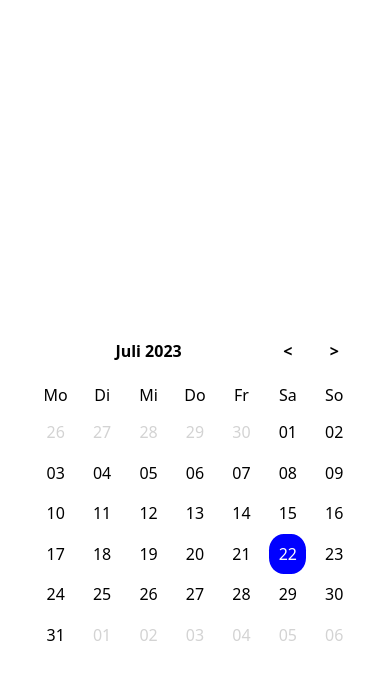
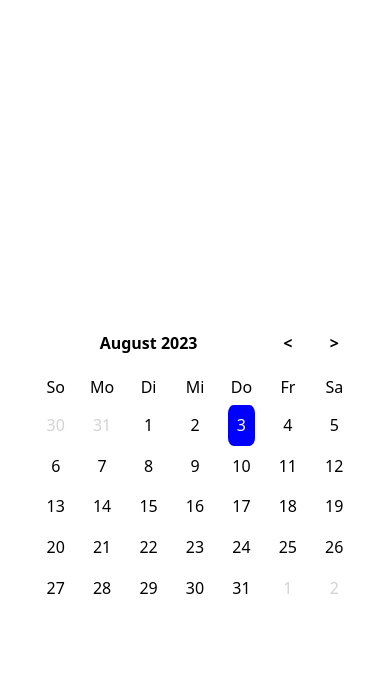
Before and after one commit to KevinObe/Haushaltsmanager, a plain HTML site: page src/public/Kalender/index.html in a window 390 px wide. Shown: the part 130-810 px from the top of the page. Drawn offline with Linux system fonts and the light colour scheme.

Commit message:
updated html and css for mobile, added basic .js date functions.

```diff
--- a/src/public/Kalender/index.html
+++ b/src/public/Kalender/index.html
@@ -5,6 +5,8 @@
   <meta name="viewport" content="width=device-width, initial-scale=1.0">
   <link rel="stylesheet" href="../common.css">
   <link rel="stylesheet" href="style.css">
+  <script src="script.js" defer></script>
+  <script src="../mobileMenu.js" defer></script>
   <title>Mein Haushalt - Kalender</title>
 </head>
 <body>
@@ -16,6 +18,16 @@
       <span class="toggleBar"></span>
       <span class="toggleBar"></span>
     </div>
+
+    <ul id="mobile-menu" class="inactive">
+      <li class="menu-item"><a href="../Übersichtsseite/index.html">Übersicht</a></li>
+      <li class="menu-item"><a href="../Einkaufen/index.html">Einkaufen</a></li>
+      <li class="menu-item"><a href="../Notizen/index.html">Notizen</a></li>
+      <li class="menu-item"><a href="#">Einstellungen</a></li>
+      <li class="menu-item"><a href="#">Profil</a></li>
+      <li class="menu-item"><a href="../Anmeldung/index.html">Logout</a></li>
+      <li class="menu-item"><div id="closeButton">X</div></li>
+    </ul>
   </header>
 
   <section class="contentSpace">
@@ -23,65 +35,23 @@
 
   <main class="calendar">
     <div>
-      <p class="currentDate">Juli 2023</p>
+      <p class="currentDate"></p>
       <span class="previous"><</span>
       <span class="next">></span>
     </div>
 
     <ul class="weeks">
+      <li>So</li>
       <li>Mo</li>
       <li>Di</li>
       <li>Mi</li>
       <li>Do</li>
       <li>Fr</li>
       <li>Sa</li>
-      <li>So</li>
     </ul>
 
-    <ul class="days">
-      <li class="inactive">26</li>
-      <li class="inactive">27</li>
-      <li class="inactive">28</li>
-      <li class="inactive">29</li>
-      <li class="inactive">30</li>
-      <li>01</li>
-      <li>02</li>
-      <li>03</li>
-      <li>04</li>
-      <li>05</li>
-      <li>06</li>
-      <li>07</li>
-      <li>08</li>
-      <li>09</li>
-      <li>10</li>
-      <li>11</li>
-      <li>12</li>
-      <li>13</li>
-      <li>14</li>
-      <li>15</li>
-      <li>16</li>
-      <li>17</li>
-      <li>18</li>
-      <li>19</li>
-      <li>20</li>
-      <li>21</li>
-      <li class="active">22</li>
-      <li>23</li>
-      <li>24</li>
-      <li>25</li>
-      <li>26</li>
-      <li>27</li>
-      <li>28</li>
-      <li>29</li>
-      <li>30</li>
-      <li>31</li>
-      <li class="inactive">01</li>
-      <li class="inactive">02</li>
-      <li class="inactive">03</li>
-      <li class="inactive">04</li>
-      <li class="inactive">05</li>
-      <li class="inactive">06</li>
-    </ul>
+    <ul class="days"></ul>
+
   </main>
 
   <footer>
--- /dev/null
+++ b/src/public/Kalender/script.js
@@ -0,0 +1,95 @@
+'use strict';
+
+/**************************************************************************************************/
+/** SETTINGS                                                                                     **/
+/** Declare basic settings of the application in this section.                                   **/
+/**************************************************************************************************/
+let date = new Date();
+let currentYear = date.getFullYear();
+let currentMonth = date.getMonth(); //returns 0 to 11!
+
+const months = ['Jänner', 'Februar', 'März', 'April', 'Mai', 'Juni', 'Juli', 'August', 'September', 'Oktober', 'Novenber', 'Dezember'];
+
+
+/**************************************************************************************************/
+/** ELEMENTS                                                                                     **/
+/** Get access to all relevant elements of the DOM in this section.                              **/
+/**************************************************************************************************/
+const $currentDate = document.querySelector('.currentDate');
+const $days = document.querySelector('.days');
+const $previousIcon = document.querySelector('.previous');
+const $nextIcon = document.querySelector('.next');
+
+
+/**************************************************************************************************/
+/** RUNTIME                                                                                      **/
+/** Declare additial variables for the application in this section.                              **/
+/**************************************************************************************************/
+upddateCalendarData();
+
+
+/**************************************************************************************************/
+/** FUNCTIONS                                                                                    **/
+/** Put the main logic of the application in functions and declare them in this section.         **/
+/**************************************************************************************************/
+function upddateCalendarData() {
+  let firstDay = new Date(currentYear, currentMonth, 1).getDay(); // getDay() returns the day of the week (0 - 6), parameter 1 is getting the first day of the current month's day of the week;
+  let lastDateCurrMonth = new Date(currentYear, currentMonth + 1, 0).getDate(); // month + 1 is next month, parameter 0 means 1 day less, which is the last day in the current month => getDate method gives back the day;
+  let lastDatePrevMonth = new Date(currentYear, currentMonth, 0).getDate(); //returns the last day of the previous month with the parameter 0;
+  let lastDay = new Date(currentYear, currentMonth, lastDateCurrMonth).getDay(); // gets the weekday Index of the last day of the month;
+
+  let day = '';
+
+  for(let i = firstDay; i > 0; i--){
+    day += `<li class="inactive">${lastDatePrevMonth - i + 1}</li>`; // last day of prev month - first day of month's weekday index + 1 returns all the days back until the last sunday (index of 0 by the getDay() method) and inserts them into the HTML calendar;
+  };
+
+  for(let i = 1; i <= lastDateCurrMonth; i++) {
+    //setting the class active on today in the loop by checking if the day matches the current date, month and year otherwise set no class;
+    let today = i === date.getDate() && currentMonth === new Date().getMonth() && currentYear === new Date().getFullYear() ? "active" : "";
+    day += `<li class="${today}">${i}</li>`; // gives a day as a li tag back to insert it into the calender for each day of the current month;
+  };
+
+  for(let i = lastDay; i < 6; i++){
+    day += `<li class="inactive">${i - lastDay + 1}</li>`; //uses the weekday index to fill up days until the next saturday, (index of 6);
+  };
+
+  $currentDate.textContent = `${months[currentMonth]} ${currentYear}`;
+  $days.innerHTML = day;
+};
+
+/**************************************************************************************************/
+/** EVENTS                                                                                       **/
+/** Combine the Elements from above with the declared Functions in this section.                 **/
+/**************************************************************************************************/
+$previousIcon.addEventListener('click', () => {
+  currentMonth = currentMonth - 1; // shows previous Month and days in the HTML;
+
+  if(currentMonth < 0){ // if index < 0 -> old year needs to be shown, create a new Date with the old year and month and update the calendar with it;
+    date = new Date(currentYear, currentMonth);
+    currentYear = date.getFullYear();
+    currentMonth = date.getMonth();
+  } else {
+    date = new Date(); //else go with the new date as it was at the beginning for the current year, no changes;
+  };
+
+  upddateCalendarData();
+});
+$nextIcon.addEventListener('click', () => {
+  currentMonth = currentMonth + 1; // shows next Month and days in the HTML;
+
+  if(currentMonth > 11){ // if index > 11 -> new year starts, create a new Date with the new year and month and update the calendar with it;
+    date = new Date(currentYear, currentMonth);
+    currentYear = date.getFullYear();
+    currentMonth = date.getMonth();
+  } else {
+    date = new Date(); //else go with the new date as it was at the beginning for the current year, no changes;
+  };
+
+  upddateCalendarData();
+});
+
+/**************************************************************************************************/
+/** SETUP                                                                                        **/
+/** If there are any additional steps to take in order to prepare the app, so use this section.  **/
+/**************************************************************************************************/
--- a/src/public/Kalender/style.css
+++ b/src/public/Kalender/style.css
@@ -102,23 +102,6 @@ header{
 
 /* css styles */
 
-/* mobile Menu */
-
-.menuToggler{
-  width: 100%;
-  color: white;
-  margin: 10%;
-}
-
-.toggleBar{
-  display: block;
-  width: 90%;
-  background-color: var(--main-color);
-  padding: 5%;
-  margin: 5%;
-  border: 1px solid var(--main-color);
-}
-
 /* header */
 
 header{
@@ -151,13 +134,13 @@ header h1{
 }
 
 .previous{
-  padding: 10%;
-  font-weight: bold;
+  padding: 20%;
+  font-weight: bolder;
 }
 
 .next{
-  padding: 10%;
-  font-weight: bold;
+  padding: 20%;
+  font-weight: bolder;
 }
 
 .calendar p{
@@ -172,7 +155,7 @@ header h1{
 .days li{
   list-style: none;
   padding: 20%;
-  border-radius: 40%;
+  border-radius: 20%;
 }
 
 .days li.inactive{
```
